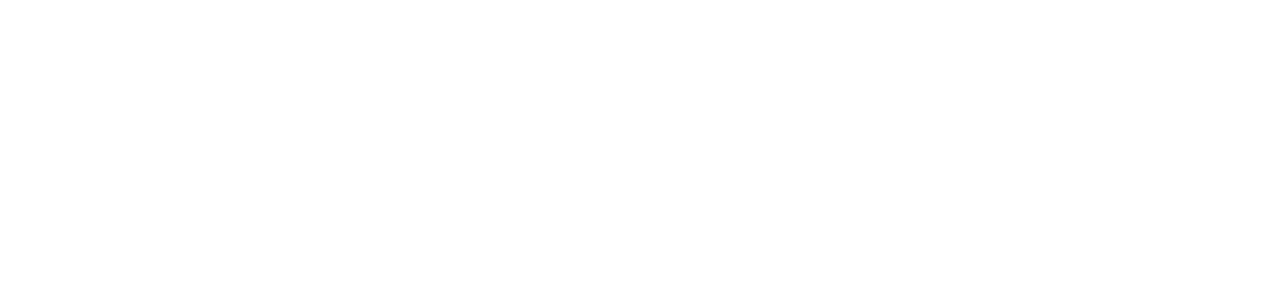
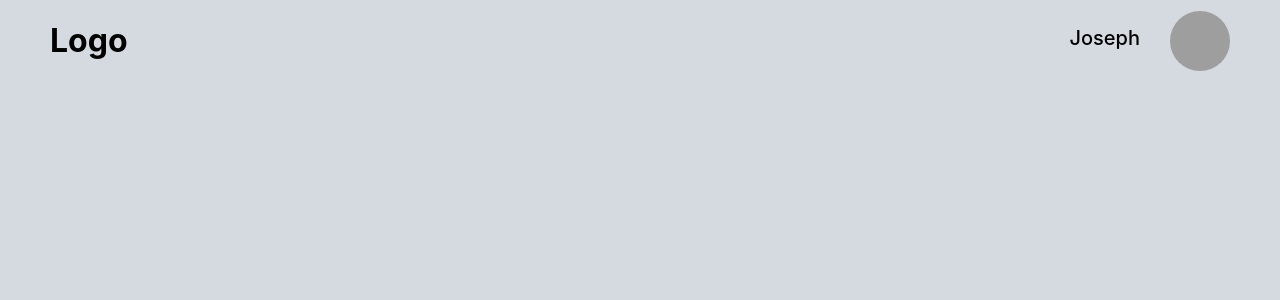
Before and after one commit to j-aloko/Auction-Test-App, a React (Create React App) app in the folder client-side/: page / in a window 1280 px wide. Shown: the top 300 px of the page. Built offline with nearby package versions, Linux system fonts and the light colour scheme; grey boxes are pictures that could not be loaded.

Commit message:
initial navbar component

```diff
--- a/client-side/src/App.js
+++ b/client-side/src/App.js
@@ -1,9 +1,10 @@
-import './App.css';
+import "./App.css";
+import Navbar from "./Components/Navbar/Navbar";
 
 function App() {
   return (
     <div className="App">
-
+      <Navbar />
     </div>
   );
 }
--- /dev/null
+++ b/client-side/src/Components/Navbar/Navbar.css
@@ -0,0 +1,36 @@
+.navbar {
+  height: 100px;
+  width: 100vw;
+  overflow: hidden;
+  position: fixed;
+  top: 0;
+  width: 100%;
+  z-index: 999;
+}
+
+.navbar-Wrapper {
+  display: flex;
+  align-items: center;
+  justify-content: space-between;
+  margin-left: 50px;
+  margin-right: 50px;
+}
+
+.navbar-Wrapper-Right {
+  display: flex;
+  align-items: center;
+}
+
+.user-img {
+  height: 60px;
+  width: 60px;
+  border-radius: 50%;
+  object-fit: cover;
+  vertical-align: middle;
+}
+
+.username {
+  margin-right: 30px;
+  font-size: 20px;
+  font-weight: 500;
+}
--- /dev/null
+++ b/client-side/src/Components/Navbar/Navbar.jsx
@@ -0,0 +1,26 @@
+import React from "react";
+import "./Navbar.css";
+
+function Navbar() {
+  return (
+    <div className="navbar">
+      <div className="navbar-Wrapper">
+        <div className="navbar-Wrapper-Left">
+          <h1 className="navbar-Left-Logo">Logo</h1>
+        </div>
+        <div className="navbar-Wrapper-Right">
+          <div className="navbar-Right-Avatar">
+            <span className="username">Joseph</span>
+            <img
+              src="https://upload.wikimedia.org/wikipedia/commons/7/7c/Profile_avatar_placeholder_large.png"
+              alt=""
+              className="user-img"
+            />
+          </div>
+        </div>
+      </div>
+    </div>
+  );
+}
+
+export default Navbar;
--- a/client-side/src/index.css
+++ b/client-side/src/index.css
@@ -1,13 +1,14 @@
 body {
   margin: 0;
-  font-family: -apple-system, BlinkMacSystemFont, 'Segoe UI', 'Roboto', 'Oxygen',
-    'Ubuntu', 'Cantarell', 'Fira Sans', 'Droid Sans', 'Helvetica Neue',
+  font-family: -apple-system, BlinkMacSystemFont, "Segoe UI", "Roboto", "Oxygen",
+    "Ubuntu", "Cantarell", "Fira Sans", "Droid Sans", "Helvetica Neue",
     sans-serif;
   -webkit-font-smoothing: antialiased;
   -moz-osx-font-smoothing: grayscale;
+  background-color: rgb(213, 218, 224);
 }
 
 code {
-  font-family: source-code-pro, Menlo, Monaco, Consolas, 'Courier New',
+  font-family: source-code-pro, Menlo, Monaco, Consolas, "Courier New",
     monospace;
 }
```
